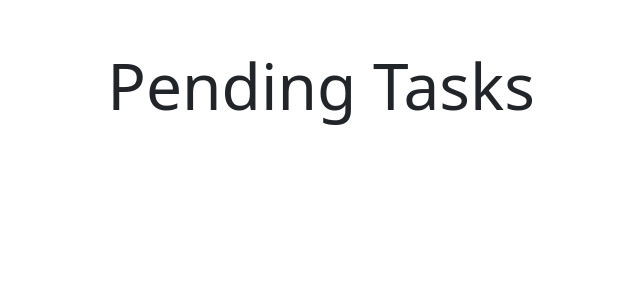
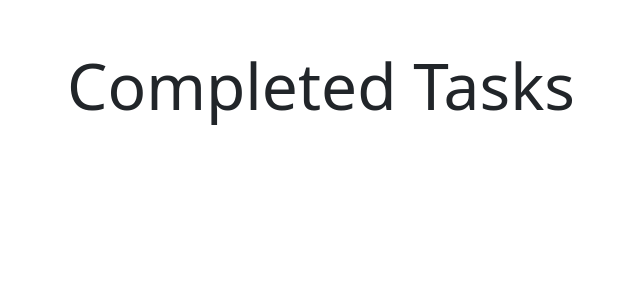
Before and after one commit to adolfolozaa/django-auth-crud, a Django app: page /tasks/ in a window 1280 px wide. Shown: the part 56-356 px from the top of the page, without its empty margins (319-959 px from the left). Run offline with Django 4.2, Linux system fonts and the light colour scheme; the visitor is signed in with stand-in values (Sample User, id 1); data that the repository does not hold is empty.

Commit message:
Correccion tareas completadas 3

```diff
--- a/tasks/templates/tasks.html
+++ b/tasks/templates/tasks.html
@@ -5,7 +5,7 @@
 <main class="container">
     <div class="row">
         <div class="col-md-6 offset-md-3">
-            <h1 class="text-center display-3 py-5">Pending Tasks</h1>
+            <h1 class="text-center display-3 py-5">Completed Tasks</h1>
 
             <ul class="list-group">
                 {% for task in tasks %}
```
